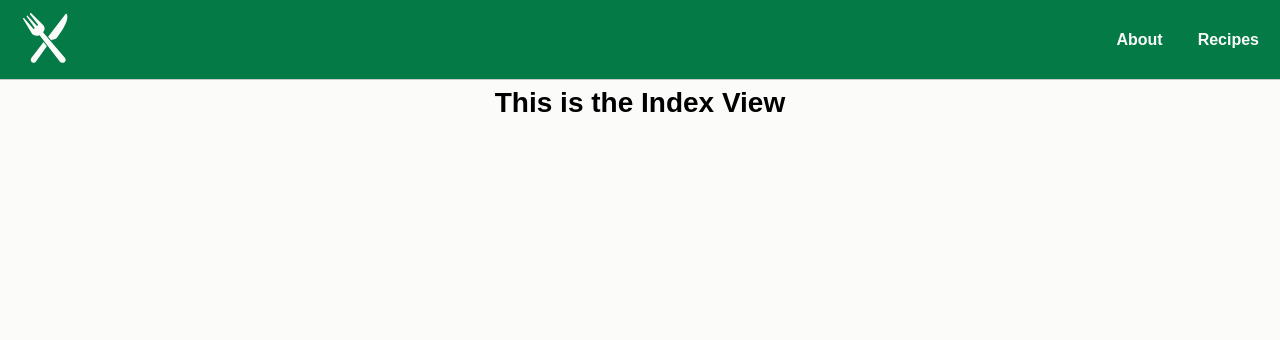
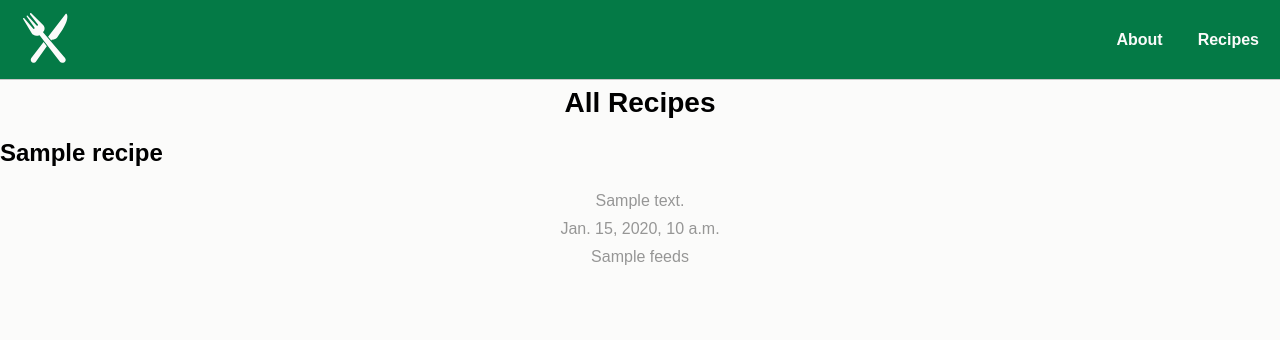
Before and after one commit to brooklinlee/recipe-organizer, a Django app: template main_app/templates/recipes/index.html in a window 1280 px wide. Shown: the top 340 px of the page. Run offline with Django 4.2, Linux system fonts and the light colour scheme; the template is opened without the code that fills it: most values are stand-ins (such as "Sample title", 1, 10 or a date in 2020).

Commit message:
set base index.html for recipes

```diff
--- a/main_app/templates/recipes/index.html
+++ b/main_app/templates/recipes/index.html
@@ -3,6 +3,28 @@
 
 {% block head %}
 
-<h1>This is the Index View</h1>
+<!-- broken link -->
+<link
+  rel="stylesheet"
+  type="'text/css"
+  href="{% static 'css/recipes/recipe-index.css'%}"
+  />
 
 {% endblock %}
+
+{% block content%}
+
+<h1>All Recipes</h1>
+
+  <div>
+    {% for recipe in recipes %}
+      <h2>{{ recipe.name }}</h2>
+      <p>{{ recipe.cuisine }}</p>
+      <p>{{ recipe.time }}</p>
+      <p>{{ recipe.feeds }}</p>
+    {% endfor %}
+    </div>
+
+</section>
+
+{% endblock %}
```
Also changed, not shown: main_app/static/css/recipes/recipe-index.css (added).
